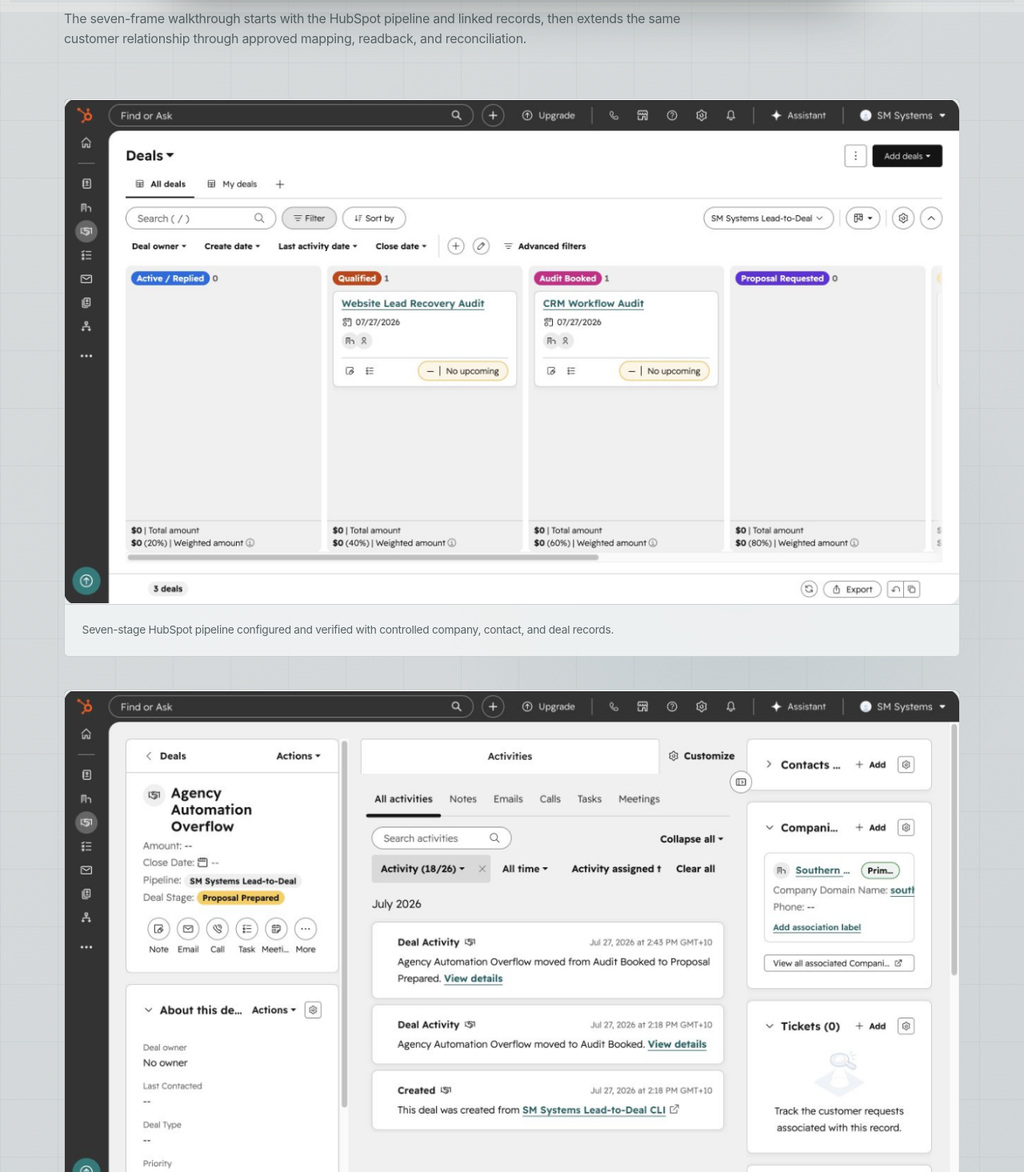
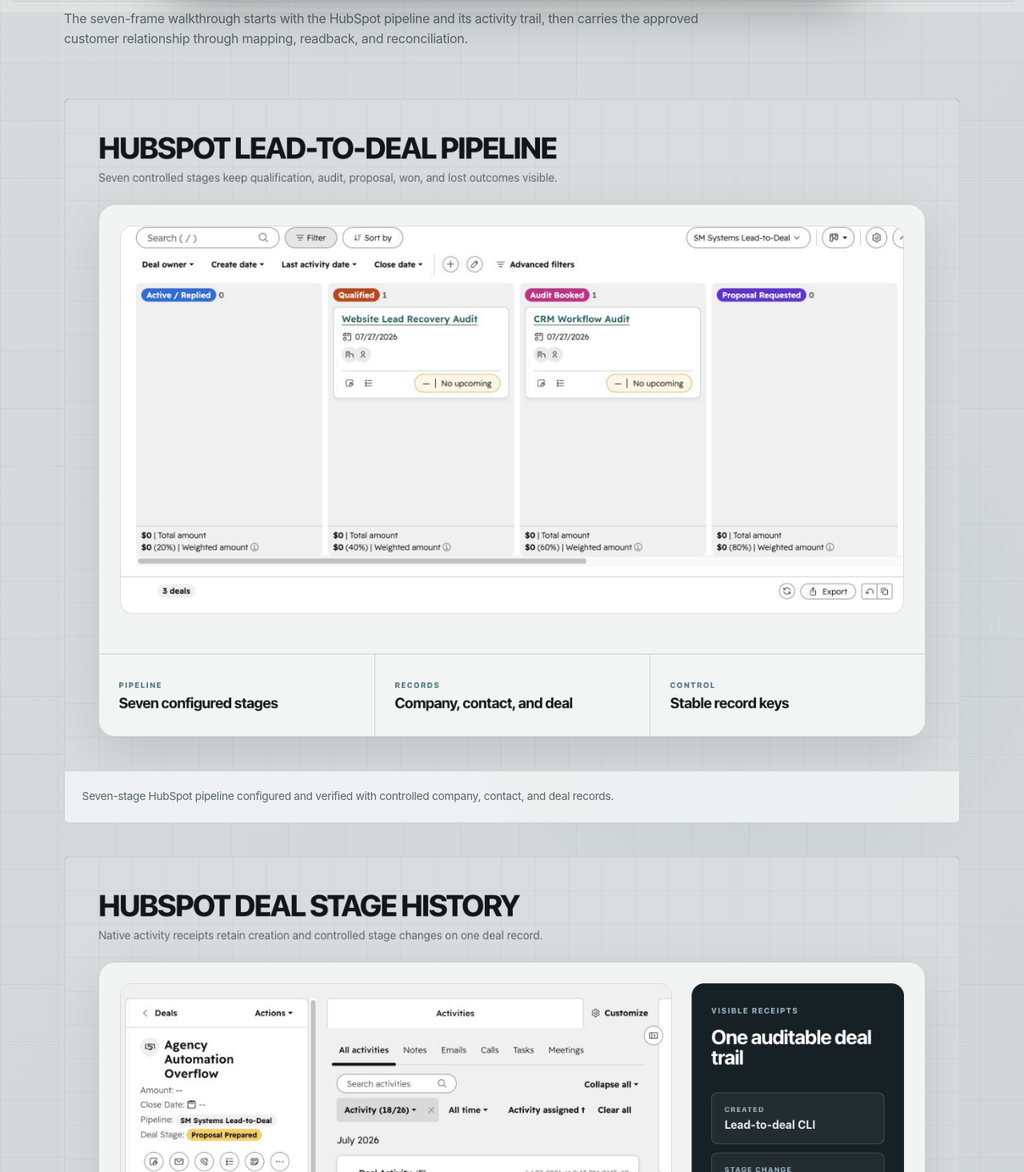
Before and after one commit to stefan-mcf/smsystems.au, a Next.js app: page /work/hubspot-lead-to-deal-crm in a window 1280 px wide. Shown: the part 785-2250 px from the top of the page at 80% size. Built offline with nearby package versions, Linux system fonts and the light colour scheme.

Commit message:
Refresh HubSpot proof frames (#16)
Replace the two low-resolution HubSpot gallery captures with matching 1280 x 960 proof frames and update the walkthrough copy.

```diff
--- a/app/work/hubspot-lead-to-deal-crm/page.tsx
+++ b/app/work/hubspot-lead-to-deal-crm/page.tsx
@@ -77,8 +77,8 @@ export default function HubspotLeadToDealCrmPage() {
           </h2>
           <p>
             The seven-frame walkthrough starts with the HubSpot pipeline and
-            linked records, then extends the same customer relationship through
-            approved mapping, readback, and reconciliation.
+            its activity trail, then carries the approved customer relationship
+            through mapping, readback, and reconciliation.
           </p>
         </div>
 
--- a/content/proof.ts
+++ b/content/proof.ts
@@ -388,20 +388,20 @@ export const proofItems: ProofItem[] = [
       ],
       screenshots: [
         {
-          src: '/hubspot-lead-to-deal/lead-to-deal-pipeline.png',
-          alt: 'HubSpot deal board showing the private SM Systems lead-to-deal pipeline and its seven controlled operating stages.',
+          src: '/hubspot-lead-to-deal/lead-to-deal-pipeline-framed.png',
+          alt: 'Cropped native HubSpot deal board in a proof frame showing the SM Systems lead-to-deal pipeline.',
           caption:
             'Seven-stage HubSpot pipeline configured and verified with controlled company, contact, and deal records.',
-          width: 1149,
-          height: 648,
+          width: 1280,
+          height: 960,
         },
         {
-          src: '/hubspot-lead-to-deal/connected-crm-records.png',
-          alt: 'HubSpot deal view showing the associated company and contact records for a controlled commissioning deal.',
+          src: '/hubspot-lead-to-deal/deal-stage-history-framed.png',
+          alt: 'Cropped native HubSpot deal record in a proof frame showing creation and controlled deal stage activity receipts.',
           caption:
-            "Controlled company, contact, and deal records linked and read back through HubSpot's native association model.",
-          width: 1149,
-          height: 648,
+            'Native HubSpot activity retains deal creation and controlled stage-change receipts on one auditable record.',
+          width: 1280,
+          height: 960,
         },
         {
           src: '/hubspot-zendesk-handoff/01-crm-to-support-lifecycle.png',
```
Also changed, not shown: public/hubspot-lead-to-deal/deal-stage-history-framed.png (added), public/hubspot-lead-to-deal/lead-to-deal-pipeline-framed.png (added).
